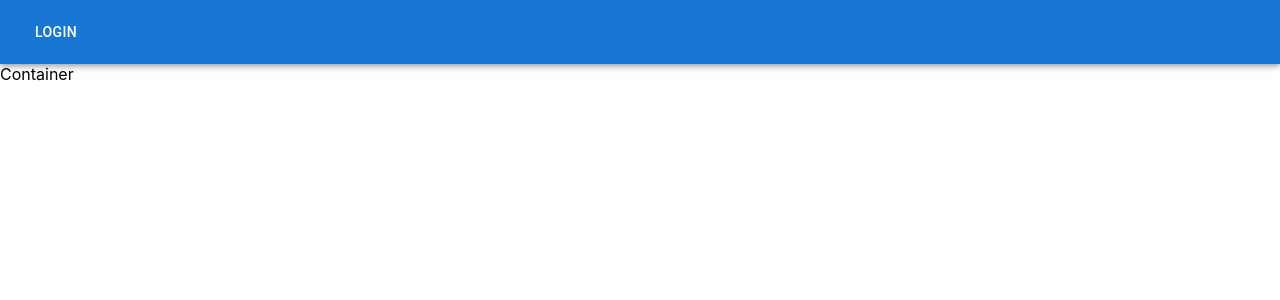
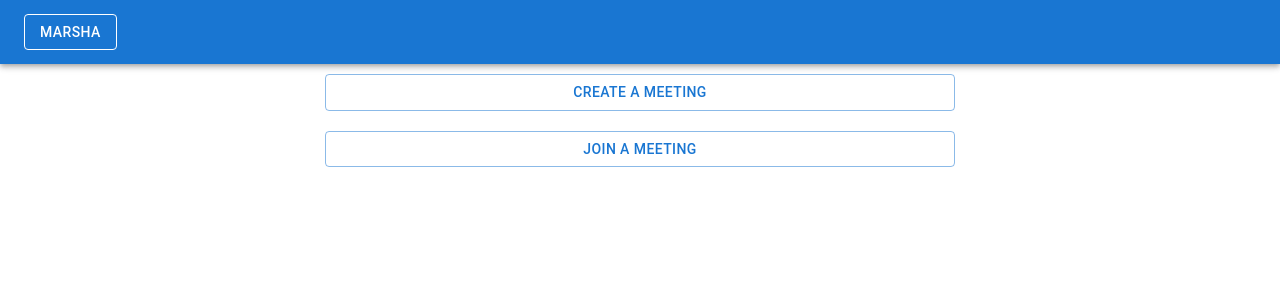
Before and after one commit to openfun/jitsi-box, a React (Create React App) app in the folder box-ui/: page / in a window 1280 px wide. Shown: the top 300 px of the page. Built offline with nearby package versions, Linux system fonts and the light colour scheme.

Commit message:
Creating landing page

```diff
--- a/box-ui/src/App.css
+++ b/box-ui/src/App.css
@@ -2,9 +2,11 @@
   display: flex;
   flex-direction: column;
   justify-content: center;
-  color: #E4F4FB;
+  background: #E4F4FB;
+  height: 100%;
+  width: 100%;
 }
-.MarshaContainer {
-  margin-left: auto;
-  margin-right: 0;
+.HomeButtonsContainer {
+  width: 100%;
+  height: 100%;
 }
--- a/box-ui/src/App.tsx
+++ b/box-ui/src/App.tsx
@@ -1,14 +1,15 @@
 import React from 'react';
 import MarshaComponent from './components/MarshaComponent';
+import HomeButtonsComponent from './components/HomeButtonsComponent';
 
 const App= () => {
   return (
     <div className="App">
-      <div className="MarshaContainer">
+      <div>
         <MarshaComponent />
       </div>
-      <div className="ButtonsContainer">
-      Container
+      <div className="HomeButtonsContainer">
+      <HomeButtonsComponent />
       </div>
     </div>
   );
--- /dev/null
+++ b/box-ui/src/components/HomeButtonsComponent.css
@@ -0,0 +1,20 @@
+.HomeButtonsComponent {
+    display: flex;
+    flex-direction: column;
+    justify-content: space-evenly;
+    margin: 0;
+    width: 100%;
+    height: 100%;
+}
+.ButtonContainer {
+    display: flex;
+    align-items: center;
+    justify-content: center;
+    padding: center;
+    margin: 10px;
+}
+.Button {
+    height:50%;
+    width:50%;
+    color: white;
+}
--- /dev/null
+++ b/box-ui/src/components/HomeButtonsComponent.tsx
@@ -0,0 +1,19 @@
+import * as React from 'react';
+import Button from '@mui/material/Button';
+import './HomeButtonsComponent.css'
+const HomeButtonsComponent = () => {
+
+
+    return (
+        <div className='HomeButtonsComponent'>
+            <div className="ButtonContainer">
+                <Button variant="outlined" className="Button">Create a meeting </Button>
+            </div>
+            <div className="ButtonContainer">
+                <Button variant="outlined" className="Button">Join a meeting</Button>
+            </div>
+        </div>
+      );
+}
+
+export default HomeButtonsComponent;
--- a/box-ui/src/components/MarshaComponent.css
+++ b/box-ui/src/components/MarshaComponent.css
@@ -1,4 +1,5 @@
-.MarshaContainer {
+.ButtonContainer {
     display: flex;
+    align-items: right;
     justify-content: flex-end;
 }
--- a/box-ui/src/components/MarshaComponent.tsx
+++ b/box-ui/src/components/MarshaComponent.tsx
@@ -3,22 +3,17 @@ import AppBar from '@mui/material/AppBar';
 import Box from '@mui/material/Box';
 import Toolbar from '@mui/material/Toolbar';
 import Button from '@mui/material/Button';
+import './MarshaComponent.css';
 
 const MarshaComponent = () => {
-
-
     return (
-        <div className='MarshaContainer'>
-            <div>
             <Box>
                 <AppBar position="static">
                     <Toolbar>
-                            <Button color="inherit">Login</Button>
+                        <Button color="inherit" variant="outlined" className="ButtonContainer">Marsha</Button>
                     </Toolbar>
                 </AppBar>
             </Box>
-            </div>
-        </div>
       );
 }
 
--- a/box-ui/src/index.css
+++ b/box-ui/src/index.css
@@ -5,6 +5,8 @@ body {
     sans-serif;
   -webkit-font-smoothing: antialiased;
   -moz-osx-font-smoothing: grayscale;
+  height:100%;
+  width:100%;
 }
 
 code {
```
Also changed, not shown: 1 other file (tests, documents, lock files or other folders). Lines whose indentation alone changed are shown as unchanged.
